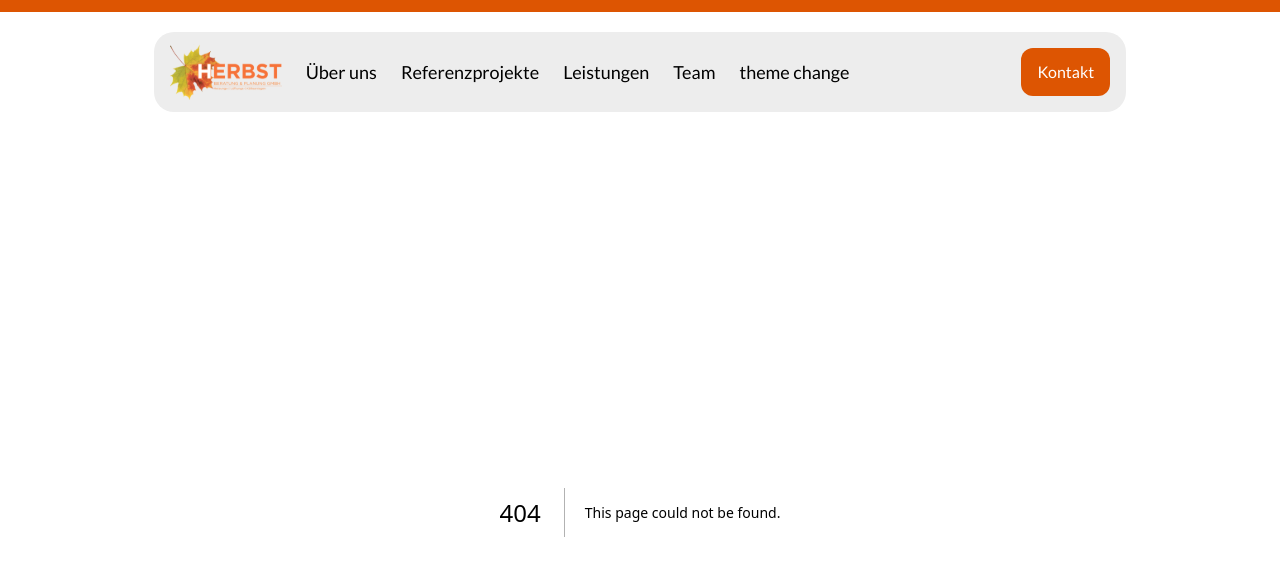
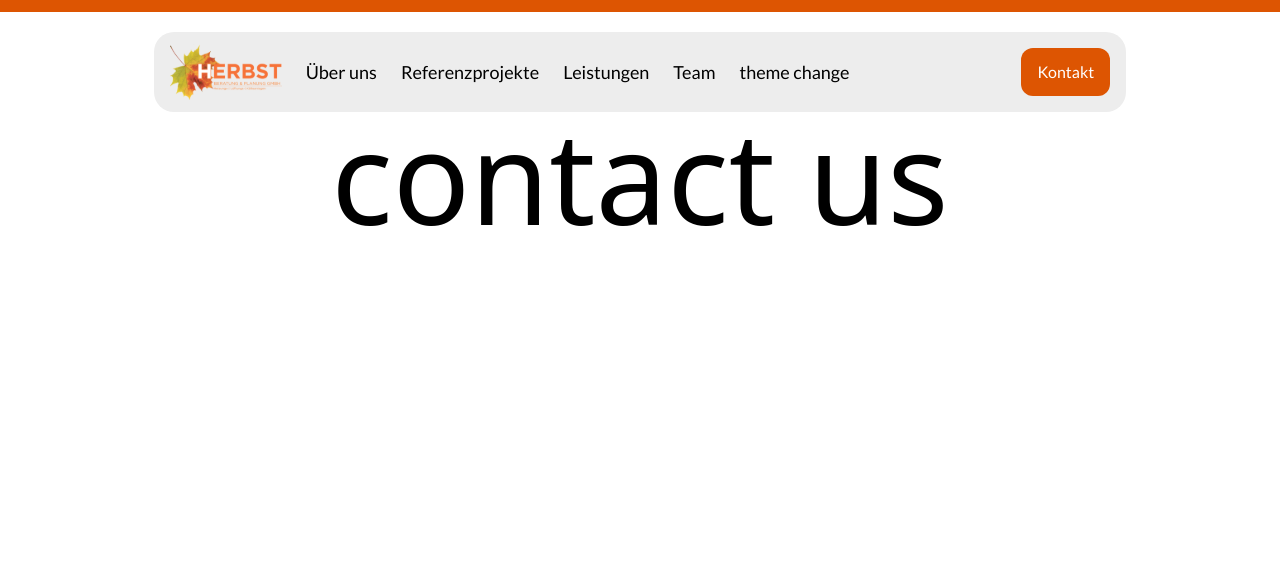
Before and after one commit to KUchuna/herbst, a Next.js app: page /contact in a window 1280 px wide. Before the commit this address had no page. Shown: the top 576 px of the page. Built offline with nearby package versions, Linux system fonts and the light colour scheme.

Commit message:
fixed animation bugs

```diff
--- /dev/null
+++ b/app/contact/page.jsx
@@ -0,0 +1,7 @@
+export default function Contact() {
+    return (
+        <div className="text-9xl flex justify-center items-center">
+            contact us
+        </div>
+    )
+}
--- a/components/PartnerCard.jsx
+++ b/components/PartnerCard.jsx
@@ -13,7 +13,7 @@ export default function PartnerCard({ img }) {
         <motion.div
             variants={childVariants}
             transition={{ duration: 0.5 }}
-            className="bg-secondary-light py-8 px-6 rounded-xl cursor-pointer flex items-center justify-center"
+            className="bg-secondary-light py-8 px-6 rounded-xl cursor-pointer flex items-center justify-center select-none"
         >
             <Image src={img} alt="partner logo" width={170} />
         </motion.div>
--- a/components/PartnersSection.jsx
+++ b/components/PartnersSection.jsx
@@ -35,7 +35,8 @@ export default function PartnersSection() {
                     className="pt-12 flex justify-between w-full"
                     variants={containerVariants}
                     initial="hidden"
-                    animate="visible"
+                    whileInView="visible"
+                    viewport={{ once: false }}
                 >
                     {partners.map((partner, index) => (
                         <PartnerCard
```
